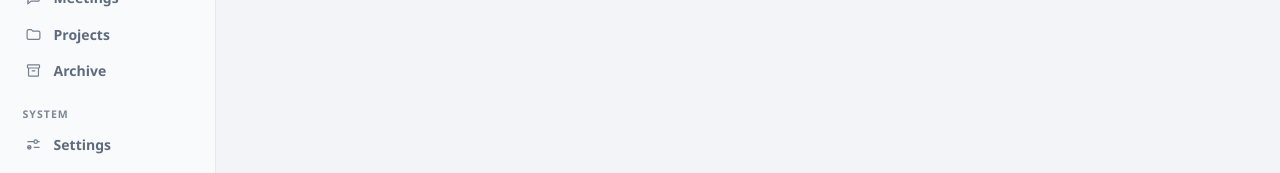
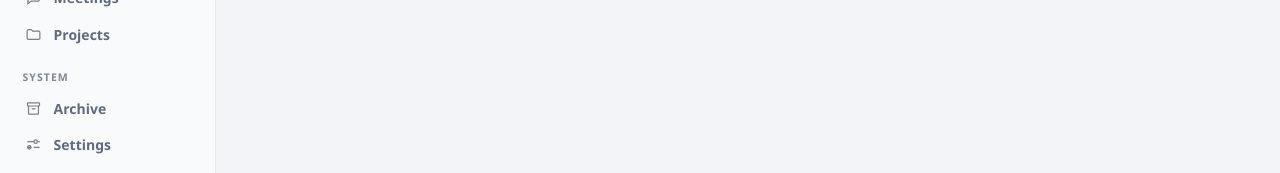
Before and after one commit to bradhenson/radar, a Svelte app: page / in a window 1280 px wide. Shown: the part 492-665 px from the top of the page. Built offline with nearby package versions, Linux system fonts and the light colour scheme.

Commit message:
Move archive to system navigation

```diff
--- a/src/app/App.svelte
+++ b/src/app/App.svelte
@@ -56,8 +56,8 @@
     { page: "awards", label: "Awards", icon: "awards" },
     { page: "meetings", label: "Meetings", icon: "meetings", section: "Work" },
     { page: "projects", label: "Projects", icon: "projects" },
-    { page: "archive", label: "Archive", icon: "archive" },
-    { page: "settings", label: "Settings", icon: "settings", section: "System" }
+    { page: "archive", label: "Archive", icon: "archive", section: "System" },
+    { page: "settings", label: "Settings", icon: "settings" }
   ];
 
   let isDark = $derived(
```
